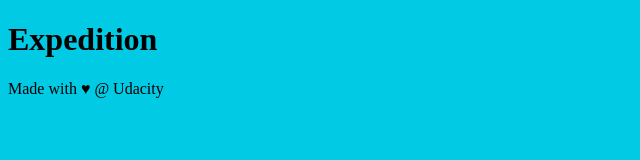
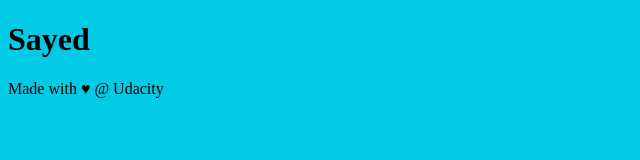
Before and after one commit to sayedmohamed151/demo, a plain HTML site: page index.html in a window 1280 px wide. Shown: the whole page, without its empty margins (0-640 px from the left). Drawn offline with Linux system fonts and the light colour scheme.

Commit message:
modified:   index.html

```diff
--- a/index.html
+++ b/index.html
@@ -10,7 +10,7 @@
 <body>
 
     <header>
-        <h1>Expedition</h1>
+        <h1>Sayed</h1>
     </header>
 
     <div class="container">
```
